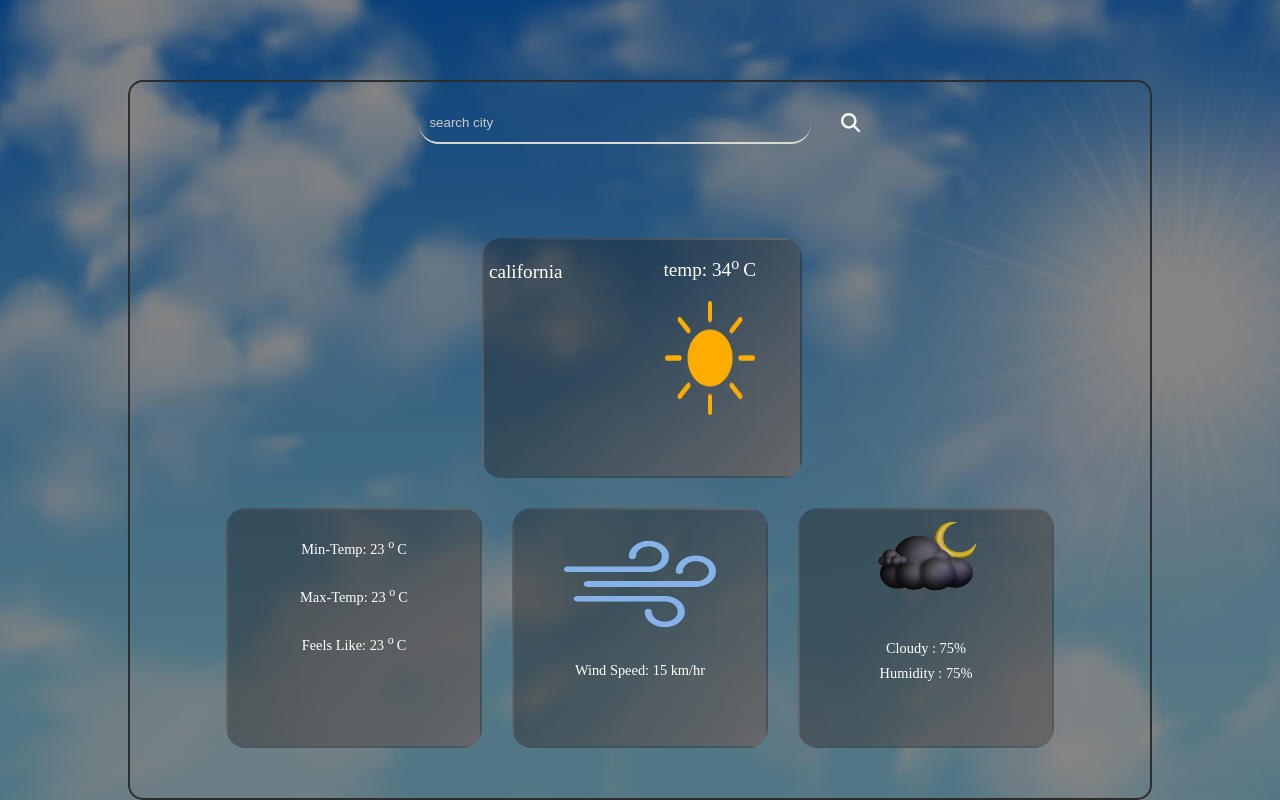
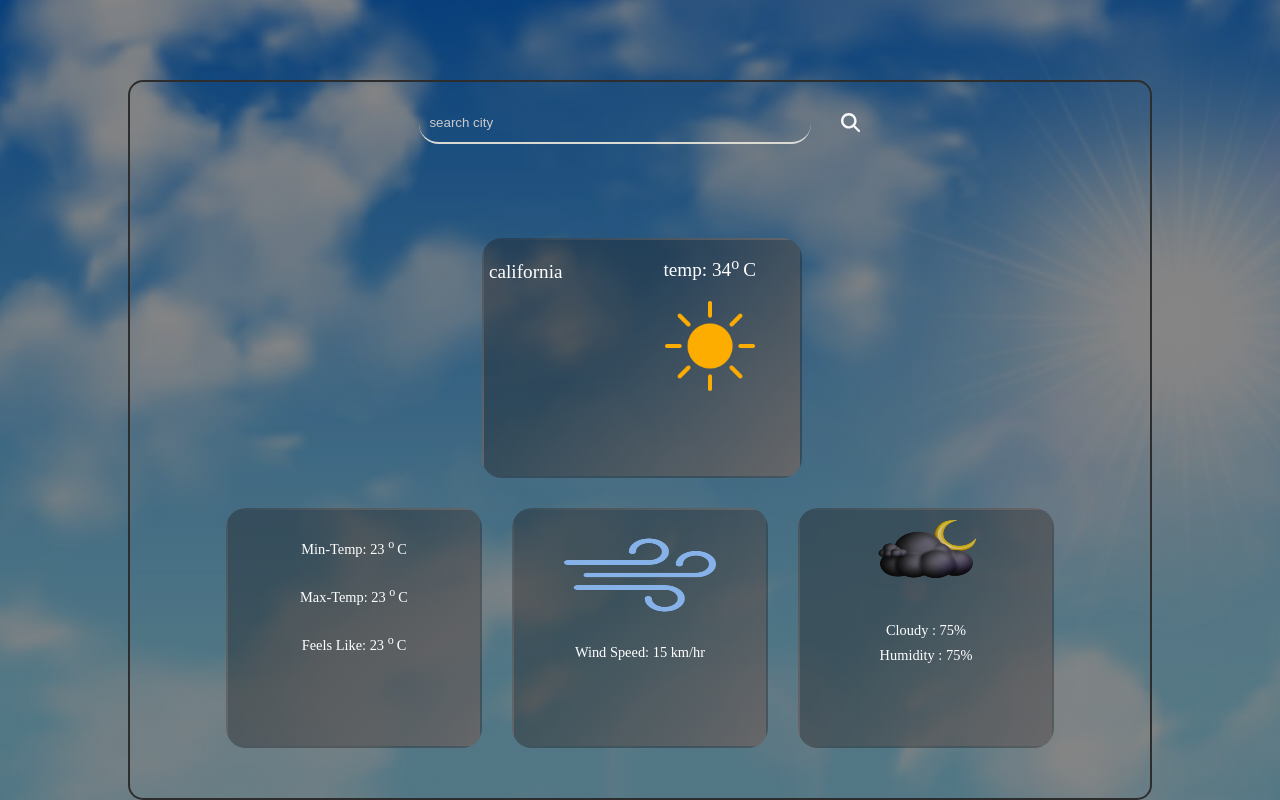
Before and after one commit to rushikeshpol15/Responsive-Weather-Forecast, a plain HTML site: page index.html in a window 1280 px wide. Drawn offline with Linux system fonts and the light colour scheme; no server answers.

Commit message:
index.html

```diff
--- a/index.html
+++ b/index.html
@@ -26,7 +26,7 @@
                 </div>
                 <div class="tempAndImg">
                     <h5 >temp:  <span id="temperature">34</span><sup>o </sup>C</h5>
-                    <img src="sun.png" alt="sun" width="50%" height="48%" id="dayImage">
+                    <img src="sun.png" alt="sun" width="50%" height="90px" id="dayImage">
                 </div>
                 <div class="forSmallWidth">
                     <h5>Min-Temp  :  <span id="min_temps" class="dot">23</span> <sup>o </sup>C</h5>
@@ -46,11 +46,11 @@
 
             </div>
             <div class="three">
-                <img src="wind.png" alt="wind" width="60%" height="50%">
+                <img src="wind.png" alt="wind" width="60%" height="100px">
                 <h5>Wind Speed:  <span id="wind">15</span> km/hr</h5>
             </div>
             <div class="four">
-                <img src="nightCLoud.png" alt="cloud" id="cloudImage" width="55%" height="50%" >
+                <img src="nightCLoud.png" alt="cloud" id="cloudImage" width="55%" height="100px" >
                 <h5>Cloudy :  <span id="cloudy">75</span>%</h5>
                 <h5>Humidity :  <span id="humidity">75</span>%</h5>
             </div>
```
